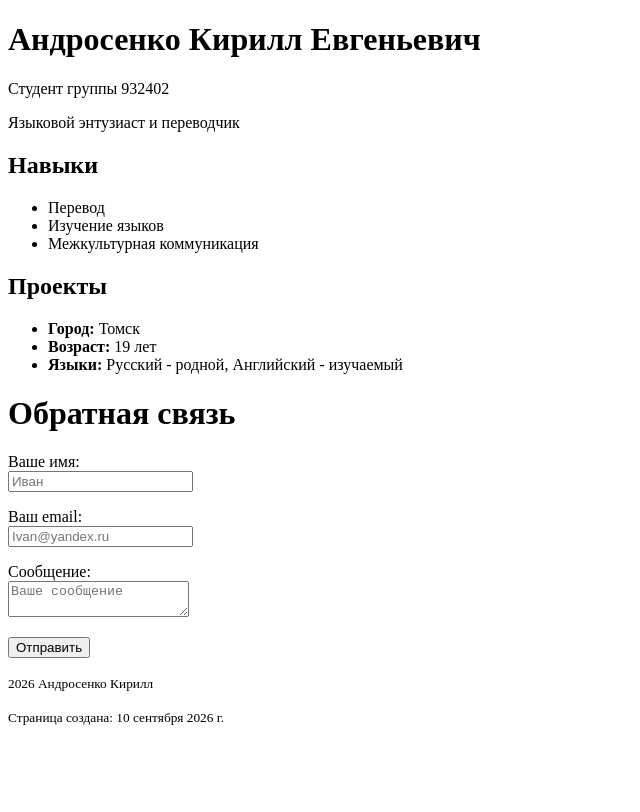
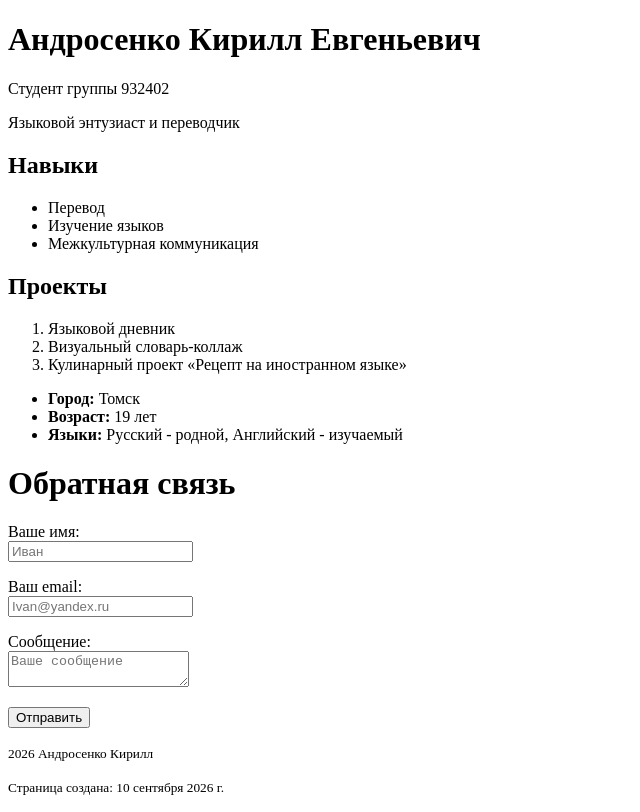
Before and after one commit to BRJ1241/kirill.androsenko.932402.labs, a plain HTML site: page HTMLPage1.html in a window 1280 px wide. Shown: the whole page, without its empty margins (0-640 px from the left). Drawn offline with Linux system fonts and the light colour scheme.

Commit message:
Добавлены проекты

```diff
--- a/HTMLPage1.html
+++ b/HTMLPage1.html
@@ -25,6 +25,9 @@
     <section>
         <h1>Проекты</h1>
         <ol>
+            <li>Языковой дневник</li>
+            <li>Визуальный словарь-коллаж</li>
+            <li>Кулинарный проект «Рецепт на иностранном языке»</li>
         </ol>
     </section>
 </main>
```
